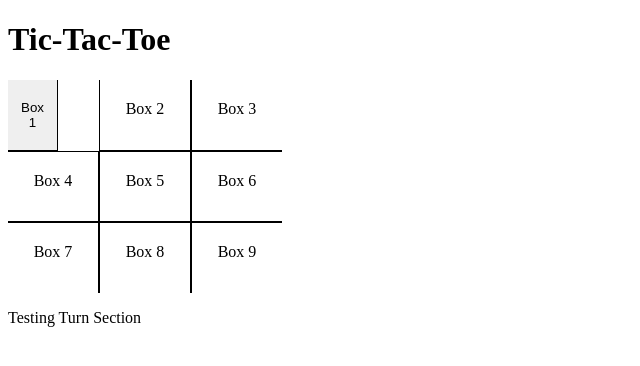
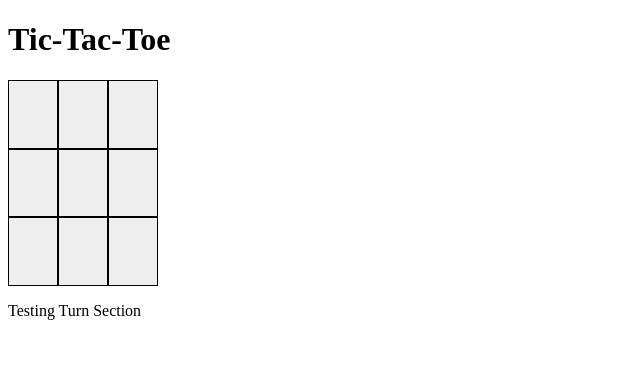
Before and after one commit to victoriamertens/tic-tac-toe, a React app: page / in a window 1280 px wide. Shown: the top 366 px of the page, without its empty margins (0-640 px from the left). Built offline with nearby package versions, Linux system fonts and the light colour scheme; the HTML template or start-up script is replaced by a standard one.

Commit message:
Made boxes render based on array of data

```diff
--- a/src/Components/Board.jsx
+++ b/src/Components/Board.jsx
@@ -5,12 +5,15 @@ import '/Users/victoriamertens/Documents/Prime Academy Docs /Graduation-Projects
 import { useState } from 'react';
 
 export function Board() {
-  let [box1, setBox1] = useState('Box 1');
   let [player, setPlayer] = useState('X');
+  let [boardData, setBoardData] = useState(Array.apply(null, Array(9)));
+  console.log(typeof boardData);
 
   let handleClick = (boxNum, player) => {
-    console.log(boxNum, player, box1);
-    setBox1(player);
+    let cloneArr = [...boardData];
+    cloneArr[boxNum] = player;
+    console.log(cloneArr);
+    setBoardData(cloneArr);
     if (player === 'X') {
       setPlayer('O');
     }
@@ -19,8 +22,21 @@ export function Board() {
     }
   };
   return (
-    <div class="container">
-      <Box handleClick={handleClick} state={box1} id="1" player={player} />
+    <div className="container">
+      {console.log(typeof boardData)}
+      {boardData.map((el, index) => {
+        return (
+          <Box
+            key={index}
+            className="box"
+            handleClick={handleClick}
+            state={el}
+            player={player}
+            id={index}
+          />
+        );
+      })}
+      {/* <Box handleClick={handleClick} id="1" player={player} />
       <div id="box2" class="box" onClick={() => handleClick(1, player)}>
         Box 2
       </div>
@@ -44,7 +60,7 @@ export function Board() {
       </div>
       <div id="box9" class="box">
         Box 9
-      </div>
+      </div> */}
     </div>
   );
 }
--- a/src/Components/Box.jsx
+++ b/src/Components/Box.jsx
@@ -1,16 +1,17 @@
 import React from 'react';
 
-export function Box({ state, id, handleClick, player }) {
+export function Box({ id, state, handleClick, player }) {
   console.log(handleClick);
   return (
     <button
-      id="box1"
-      class="box"
+      id={id}
+      className="box"
       onClick={() => {
         handleClick(id, player);
       }}
     >
-      {state}
+      {state === undefined && <p></p>}
+      {state !== undefined && state}
     </button>
   );
 }
--- a/src/index.js
+++ b/src/index.js
@@ -1,5 +1,5 @@
 import React from 'react';
-import ReactDOM from 'react-dom';
+import ReactDOM from 'react-dom/client';
 import App from './App';
 
-ReactDOM.render(<App />, document.querySelector('#root'));
+ReactDOM.createRoot(document.querySelector('#root')).render(<App />);
```
